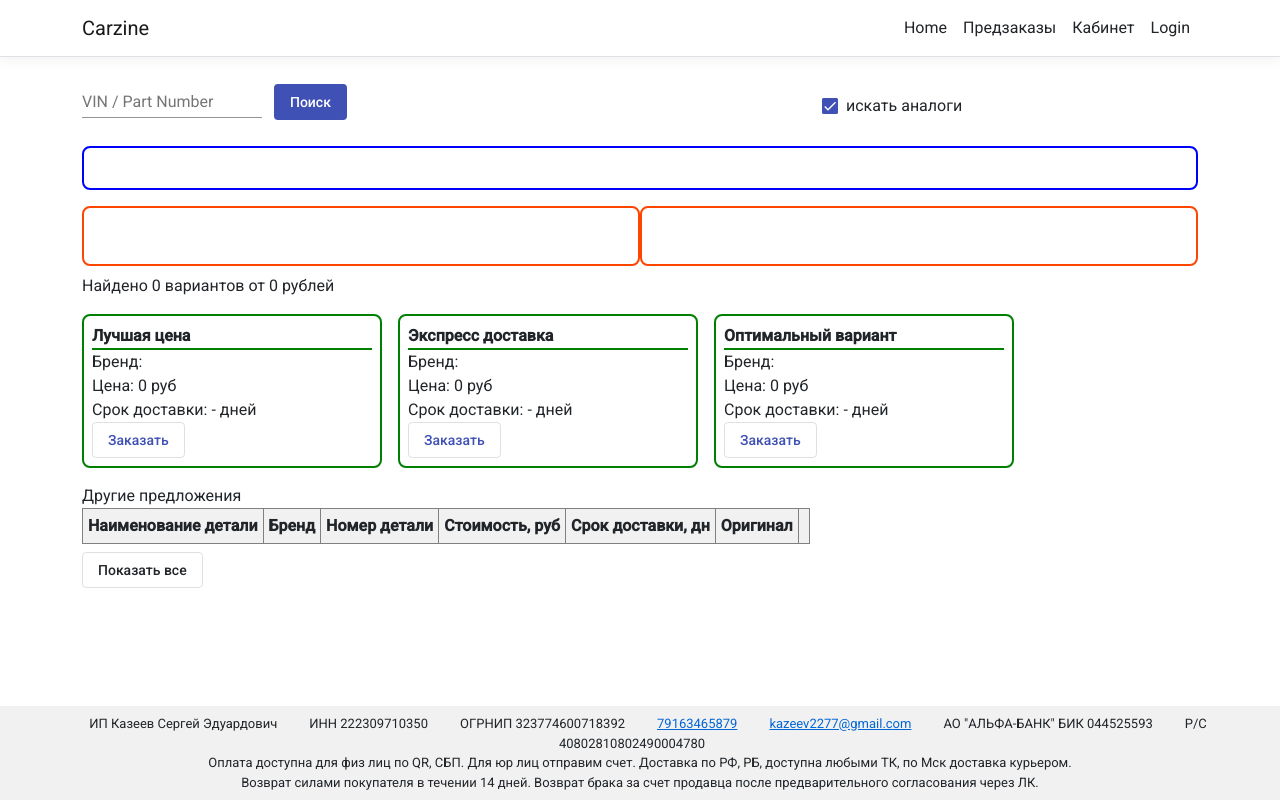
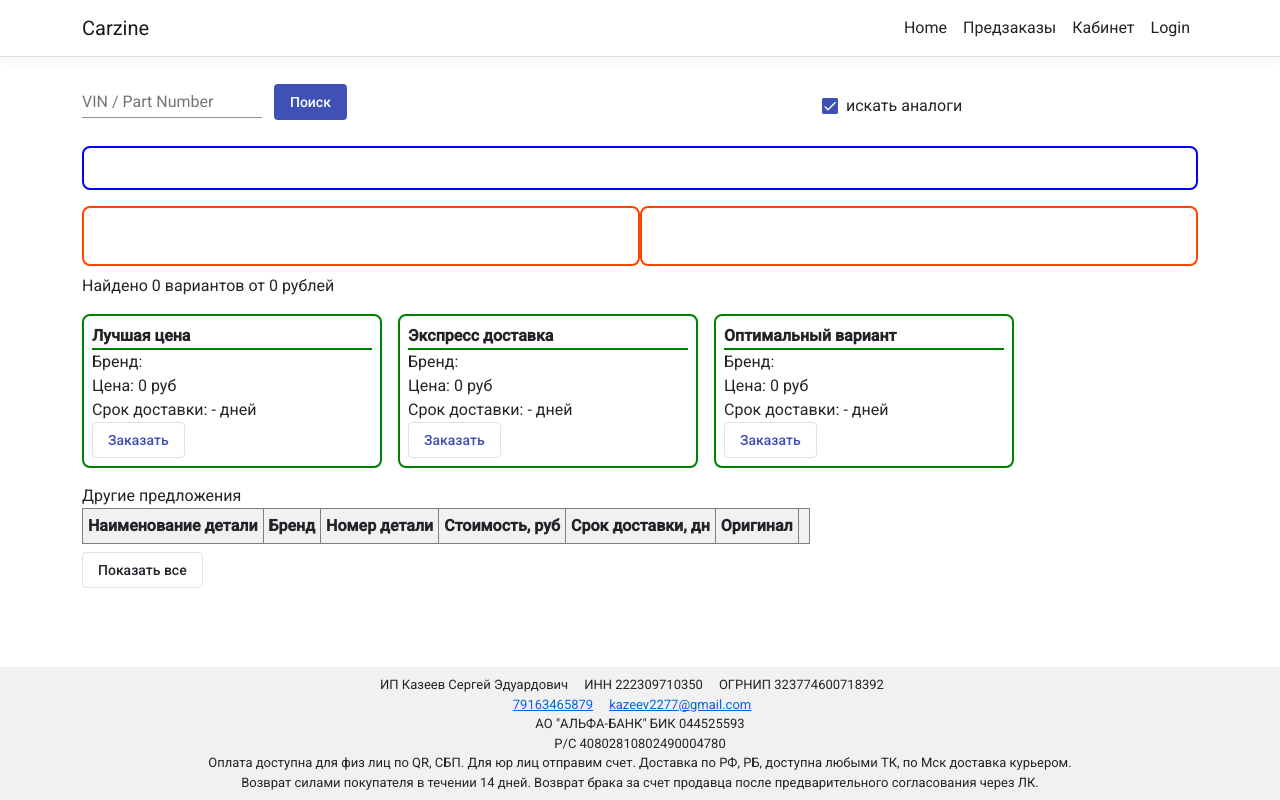
Before and after one commit to makovpv/Carzine, an Angular app in the folder Carzine/ClientApp/: page / in a window 1280 px wide. Built offline with nearby package versions, Linux system fonts and the light colour scheme.

Commit message:
Fix sticky footer styles

```diff
--- a/Carzine/ClientApp/src/app/components/app-footer/app-footer.component.css
+++ b/Carzine/ClientApp/src/app/components/app-footer/app-footer.component.css
@@ -1,13 +1,11 @@
 #footer {
-    position: fixed;
-    bottom: 0;
-    width: 100%;
     background: #f1f1f1;
     font-size: small;
     text-align: center;
     padding: 8px;
+    margin-top: 16px;
 }
 
-#footer span {
-    padding: 0 16px;
+#footer div span {
+    padding-right: 16px;
 }
--- a/Carzine/ClientApp/src/app/components/app-footer/app-footer.component.html
+++ b/Carzine/ClientApp/src/app/components/app-footer/app-footer.component.html
@@ -3,10 +3,16 @@
         <span>ИП Казеев Сергей Эдуардович</span>
         <span>ИНН 222309710350</span>
         <span>ОГРНИП 323774600718392</span>
+    </div>
+    <div>
         <span><a href="tel:79163465879">79163465879</a></span>
         <span><a href="mailto:kazeev2277@gmail.com">kazeev2277@gmail.com</a></span>
-        <span>AO "АЛЬФА-БАНК" БИК 044525593</span>
-        <span>Р/С 40802810802490004780</span>
+    </div>
+    <div>
+        AO "АЛЬФА-БАНК" БИК 044525593
+    </div>
+    <div>
+        Р/С 40802810802490004780
     </div>
     <div>
         Оплата доступна для физ лиц  по QR, СБП. Для юр лиц отправим счет.
--- a/Carzine/ClientApp/src/styles.css
+++ b/Carzine/ClientApp/src/styles.css
@@ -38,5 +38,14 @@ table tr:nth-child(even) {
 }
 
 #main-container {
-	min-height: calc(100% - 164px);
+  flex: 1 0 auto;
 }
+
+app-root body {
+  display: flex;
+  flex-direction: column;
+}
+
+app-footer {
+  flex-shrink: 0;
+}
```
